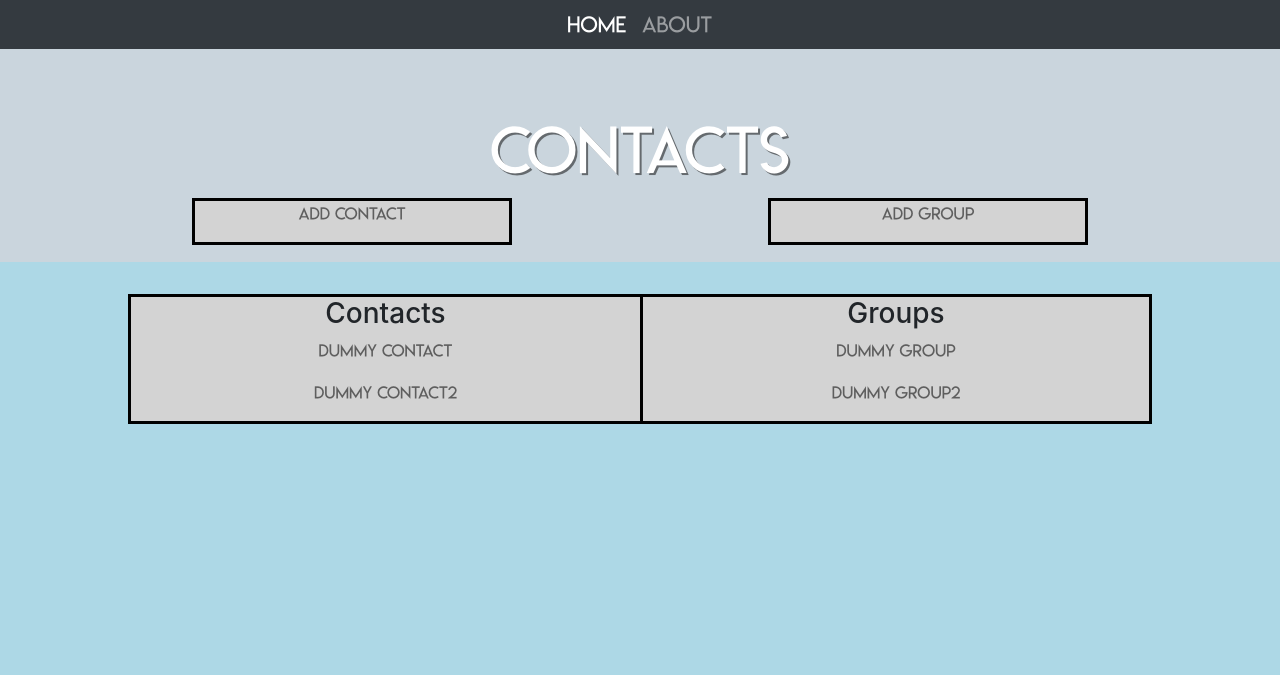
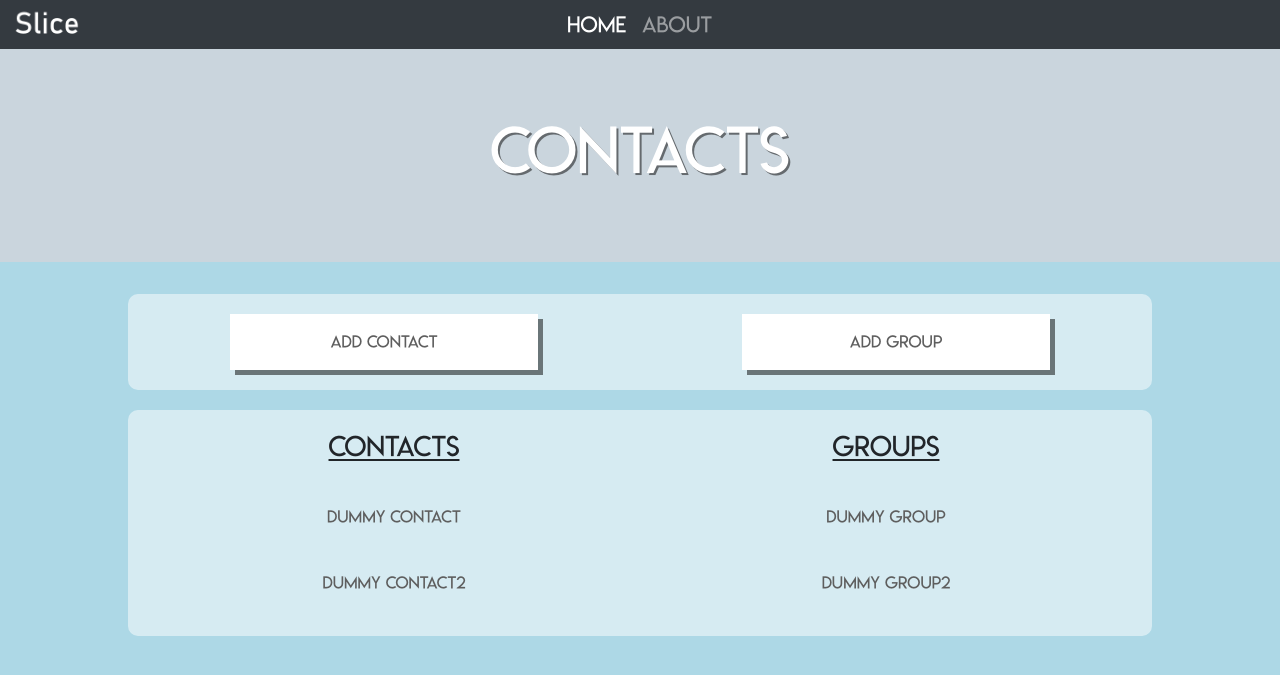
Before and after one commit to NXFORG/INSE---Bill-Splitting-Application, a PHP site: page /groups.html in a window 1280 px wide. Shown: the top 675 px of the page. Run offline with PHP 8.4, Linux system fonts and the light colour scheme; some libraries are stand-ins or nearby versions.

Commit message:
Styled groups/contacts page

```diff
--- a/debt.html
+++ b/debt.html
@@ -16,6 +16,7 @@
 
   <body>
     <nav class="navbar navbar-expand-lg navbar-dark bg-dark">
+      <img class="logo" src="images/logo.png" alt="">
       <button class="navbar-toggler" type="button" data-toggle="collapse" data-target="#navbarNav" aria-controls="navbarNav" aria-expanded="false" aria-label="Toggle navigation">
        <span class="navbar-toggler-icon"></span>
       </button>
--- a/groups.html
+++ b/groups.html
@@ -16,6 +16,7 @@
 
   <body>
     <nav class="navbar navbar-expand-lg navbar-dark bg-dark">
+      <img class="logo" src="images/logo.png" alt="">
       <button class="navbar-toggler" type="button" data-toggle="collapse" data-target="#navbarNav" aria-controls="navbarNav" aria-expanded="false" aria-label="Toggle navigation">
        <span class="navbar-toggler-icon"></span>
       </button>
@@ -33,15 +34,18 @@
 
     <header class="jumbotron jumbotron-fluid">
        <h1> Contacts </h1>
-       <div id='addContainer'>
-         <div id="addGroup">
-           <p> Add Group </p>
-         </div>
-         <div id="addContact">
-           <p> Add Contact </p>
-         </div>
-       </div>
     </header>
+    <div id="buttonsContainer">
+     <div id='addContainer'>
+     <div id="addContact">
+      <p> Add Contact </p>
+     </div>
+     <div id="addGroup">
+       <p> Add Group </p>
+     </div>
+    </div>
+  </div>
+
 
     <div id='contactsContainer'>  <!-- Main content container (contains both contacts/groups.)-->
       <div id='contactsOverview'>
@@ -76,7 +80,7 @@
           <p> New Group Description </p>
             <input id='groupDescriptionInput' type='text'/>
           <p> New Group Members </p>
-            <textarea rows='5' cols='50' id='groupMembersInput' type='text'></textarea><br>
+            <textarea rows='5' cols='45' id='groupMembersInput' type='text'></textarea><br>
             <button id='submitGroupInformation'> Submit </button>
         </div>
 
--- a/index.html
+++ b/index.html
@@ -15,7 +15,7 @@
   <!--<img id='backButton' src='images/backArrow.png'/>-->
   <body>
     <nav class="navbar navbar-expand-lg navbar-dark bg-dark">
-      <img id="logo" src="images/logo.png" alt="">
+      <img class="logo" src="images/logo.png" alt="">
       <button class="navbar-toggler" type="button" data-toggle="collapse" data-target="#navbarNav" aria-controls="navbarNav" aria-expanded="false" aria-label="Toggle navigation">
        <span class="navbar-toggler-icon"></span>
       </button>
--- a/splitBill.html
+++ b/splitBill.html
@@ -17,6 +17,7 @@
 
   <body>
     <nav class="navbar navbar-expand-lg navbar-dark bg-dark">
+      <img class="logo" src="images/logo.png" alt="">
       <button class="navbar-toggler" type="button" data-toggle="collapse" data-target="#navbarNav" aria-controls="navbarNav" aria-expanded="false" aria-label="Toggle navigation">
        <span class="navbar-toggler-icon"></span>
       </button>
--- a/style.css
+++ b/style.css
@@ -1,8 +1,8 @@
 
 
 body{
-  background-color: lightblue;
-  background-size: cover;
+  background-color: lightblue;;
+
   margin: 0;
 }
 /*CSS for using custom fonts*/
@@ -41,7 +41,7 @@ src: url("code.otf");
   -webkit-transition-property: color, background-color;
   transition-property: color, background-color;
 }
-#logo{
+.logo{
   position: absolute;
   max-height: 70px;
 }
@@ -110,6 +110,10 @@ a:hover{
 .button:hover{
   background-color: #dee1e8;
 }
+.button:active{
+  background-color: #dee1e8;
+  box-shadow: inset 2px 2px;
+}
 /* CSS for back button */
 /*#backButton{
   position: absolute;
@@ -120,32 +124,22 @@ a:hover{
   height: 40px;
   float: left;
 }*/
-/* media queries to scale content on smaller devices*/
-@media all and (max-width: 700px) {
-
-  .button{
-    height: 12%;
-  }
-  .button > p{
-    font-size: 85%;
-  }
-}
-
-@media all and (max-width: 1000px) {
-  #logo{
-    right: 0;
-  }
-}
-
-@media all and (min-width: 2000px) {
-  .navbar-nav > li{
-    font-size: 22px;
-  }
-}
-
 
 /* CSS for bill split page */
 /* CSS not finished */
+
+#addContainer{
+  display: flex;
+  margin-left: auto;
+  margin-right: auto;
+  width: 80%;
+  justify-content: center;
+  padding-bottom: 20px;
+  padding-top: 20px;
+  margin-bottom: 20px;
+  background-color: rgba(255,255,255,0.5);
+  border-radius: 10px;
+}
 #billContainer{
   position: absolute;
   background-color: grey; /*Colour for testing purposes */
@@ -160,69 +154,154 @@ a:hover{
 
 /* CSS for group page */
 #addContact{
-  background-color: lightgrey;
-  width: 25%;
-  float: left;
-  margin-left: 15%;
-  border-color: black;
-  border-style: solid;
-}
-#addGroup{
-  background-color: lightgrey;
-  width: 25%;
-  float: right;
-  margin-right: 15%;
-  border-color: black;
-  border-style: solid;
+  background-color: white;
+  border-color: #c7d0dd;
+  box-shadow: 5px 5px rgba(0,0,0,0.5);
+  width: 30%;
+  margin-left: auto;
+  margin-right: auto;
+  text-align: center;
+  padding-top: 15px;
 
 }
+
+#addGroup{
+  background-color: white;
+  border-color: #c7d0dd;
+  box-shadow: 5px 5px rgba(0,0,0,0.5);
+  width: 30%;
+  margin-left: auto;
+  margin-right: auto;
+  text-align: center;
+  padding-top: 15px;
+
+}
+#addGroup:hover,#addContact:hover{
+  background-color: #dee1e8;
+}
+#addGroup:active,#addContact:active{
+  box-shadow: inset 2px 2px;
+}
+
 #contactsContainer{
   position: absolute;
   width: 80%;
   height: auto;
-  background-color: lightgrey;
+  background-color: rgba(255,255,255,0.5);
+  border-radius: 10px;
   left: 10%;
   margin-left: auto;
-  border-color: black;
-  border-style: solid;
+  margin-bottom: 20px;
   text-align: center;
+  padding: 20px;
 }
 #contactsOverview{
+  font-family: 'lml';
   width: 50%;
   height: 100%;
   float: left;
-  background-color: lightgrey;
 }
 #groupsOverview{
+  font-family: 'lml';
   width: 50%;
   height: 100%;
   float: right;
-  border-left-color: black;
-  border-left-style: solid;
-  background-color: lightgrey;
 }
-.contact{
-  text-align: center;
-
+#contactsOverview > h3{
+  margin-bottom: 20px;
+  text-decoration: underline;
 }
-.contact:hover{
+#groupsOverview > h3{
+  margin-bottom: 20px;
+  text-decoration: underline;
+}
+.contact,.group{
+  width: 40%;
+  margin-left: auto;
+  margin-right: auto;
+  padding-top: 20px;
+  padding-bottom: 5px;
+}
+.contact:hover.group:hover{
   background-color: white;
 }
 #addContactContainer{
   display: none; /* Hides content until button is pressed. */
-  margin-left: 5%;
-
 }
 #addContactContainer > h3 {
   text-align: center;
 }
 #addGroupContainer{
   display: none; /* Hides content until button is pressed. */
-  margin-right: 5%;
 }
 input{
   width: 70%;
+  padding: 10px;
+  margin-bottom: 10px;
 }
 textarea{
-  width: 90%;
+  width: 70%;
 }
+#submitGroupInformation,#submitContactInformation{
+  padding: 10px;
+  margin-top: 5%;
+  width: 70%;
+}
+/* media queries to scale content on smaller devices*/
+@media all and (max-width: 700px) {
+  .button{
+    height: 12%;
+    border: 2px solid #c7d0dd;
+    box-shadow: 3px 3px rgba(0,0,0,0.5);
+  }
+  .button > p{
+    font-size: 85%;
+  }
+  #addGroup,#addContact{
+    width: 40%;
+    font-size: 90%;
+  }
+  .contact,.group{
+    width: 80%;
+    font-size: 70%;
+  }
+  input{
+    padding-top: 5px;
+    padding-bottom: 5px;
+  }
+}
+@media all and (max-width: 1000px) {
+  .logo{
+    right: 0;
+  }
+}
+/*@media all and (max-width: 2000px){
+  #addGroup,#addContact{
+    width: 40%;
+    font-size: 150%;
+  }
+  .contact,.group{
+    width: 80%;
+    font-size: 120%;
+  }
+  #addGroupContainer > p,#addContactContainer > p{
+    font-size: 130%;
+  }
+  input{
+    padding-top: 5px;
+    padding-bottom: 5px;
+  }
+  #submitGroupInformation,#submitContactInformation{
+    padding: 10px;
+    margin-top: 5%;
+    width: 70%;
+    font-size: 120%;
+  }
+}*/
+
+
+@media all and (min-width: 2001px) {
+  .navbar-nav > li{
+    font-size: 22px;
+  }
+}
--- a/vouchers.html
+++ b/vouchers.html
@@ -16,6 +16,7 @@
 
   <body>
     <nav class="navbar navbar-expand-lg navbar-dark bg-dark">
+      <img class="logo" src="images/logo.png" alt="">
       <button class="navbar-toggler" type="button" data-toggle="collapse" data-target="#navbarNav" aria-controls="navbarNav" aria-expanded="false" aria-label="Toggle navigation">
        <span class="navbar-toggler-icon"></span>
       </button>
```
